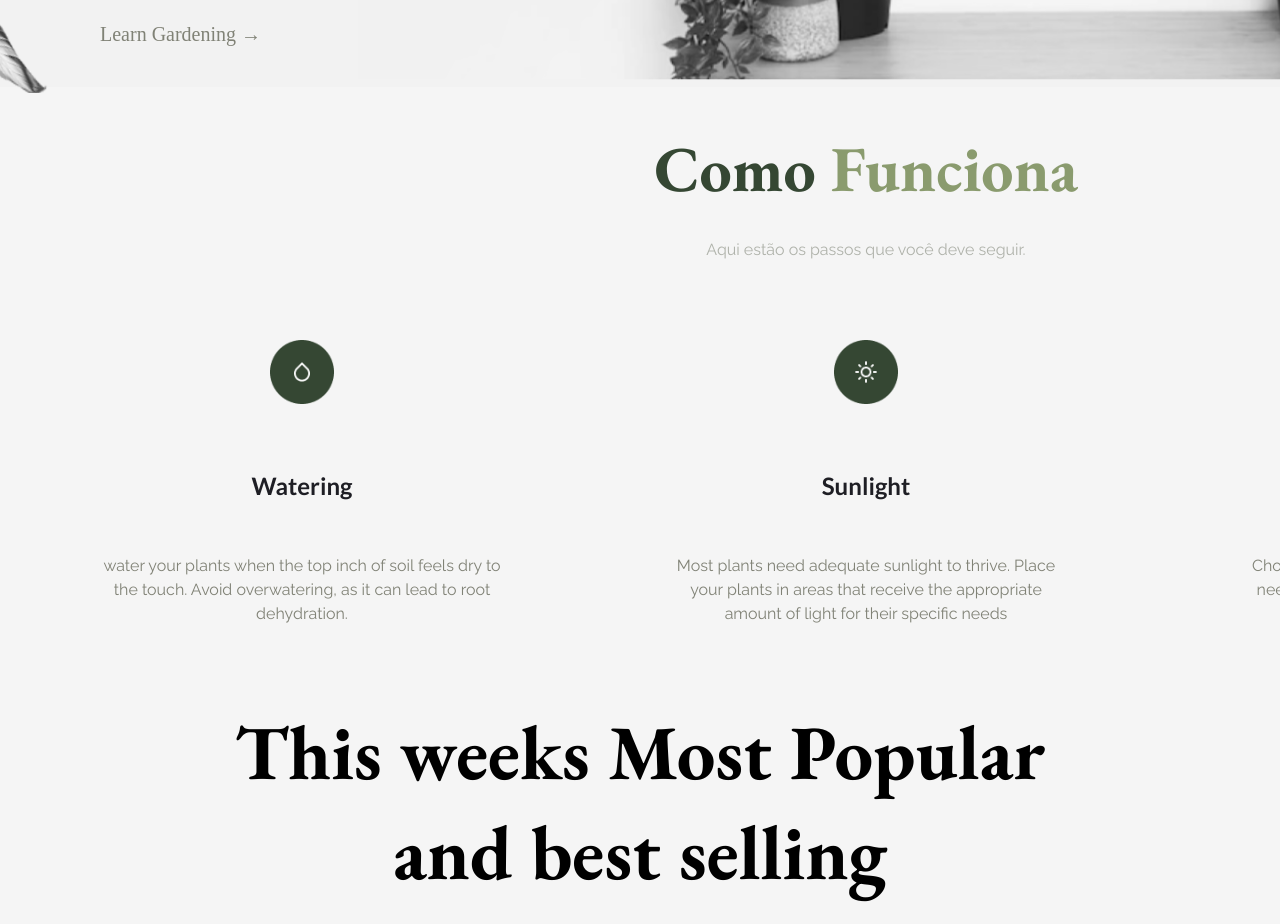
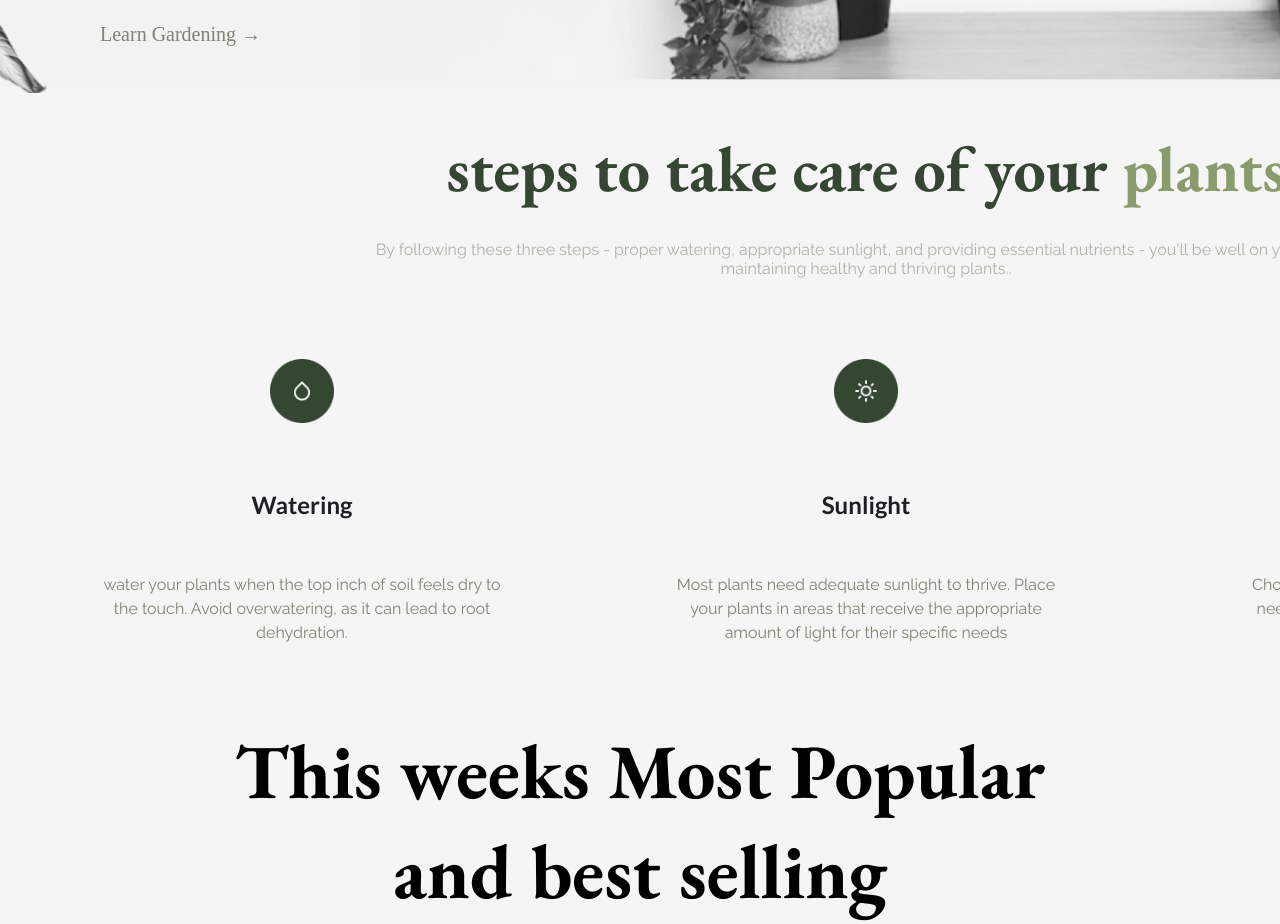
Before and after one commit to talessoares/team4-desafio2-plant-peace, a React (Vite) app in the folder plant-peace-web/clerk-react/: page / in a window 1280 px wide. Shown: the part 1020-1944 px from the top of the page. Built offline with nearby package versions, Linux system fonts and the light colour scheme; no server answers.

Commit message:
feat: Update CardPlant component and Home page
- Update CardPlant component to handle default image loading and error handling
- Update Home page title and description for better clarity and understanding

```diff
--- a/plant-peace-web/clerk-react/src/components/CardPlant/CardPlant.tsx
+++ b/plant-peace-web/clerk-react/src/components/CardPlant/CardPlant.tsx
@@ -1,4 +1,5 @@
 import styles from "./CardPlant.module.css";
+import defaultImg from "../../assets/images/plant1.png";
 
 interface Plant {
   _id: string;
@@ -22,11 +23,11 @@ const calculateDiscount = (price: string, discountPercentage: number) => {
 
   return {
     discountedPrice: discountedPrice.toFixed(2), // Valor com desconto formatado
-    originalPrice: priceValue.toFixed(2) // Preço original formatado
+    originalPrice: priceValue.toFixed(2), // Preço original formatado
   };
 };
 
-// Verifica se a planta está em promoção
+
 const isPlantInSale = (plant: Plant) => {
   return plant.isInSale && plant.discountPercentage > 0;
 };
@@ -42,13 +43,19 @@ const CardPlant = ({ plant }: { plant: Plant }) => {
 
   return (
     <div className={styles.card}>
-      <img src={plant.imgUrl} alt={plant.name} />
+      {/* Carrega a imagem padrão em caso de erro */}
+      <img
+        src={plant.imgUrl || defaultImg} // Use a imagem padrão se plant.imgUrl estiver ausente
+        alt={plant.name}
+        onError={(e) => {
+          e.currentTarget.src = defaultImg; // Substitui pela imagem padrão se houver erro no carregamento
+        }}
+      />
       <h1>{plant.name}</h1>
 
       {isPlantInSale(plant) ? (
         <>
           <p>
-
             <span className={styles.discountedPrice}>R${discountedPrice}</span>
             <span className={styles.originalPrice}>R${originalPrice}</span>
           </p>
@@ -56,6 +63,7 @@ const CardPlant = ({ plant }: { plant: Plant }) => {
       ) : (
         <p>R${plant.price}</p>
       )}
+
 
       <div>
         {plant.label.map((lbl, index) => (
--- a/plant-peace-web/clerk-react/src/pages/Home/Home.tsx
+++ b/plant-peace-web/clerk-react/src/pages/Home/Home.tsx
@@ -11,12 +11,12 @@ import plant from '../../assets/icons/nutrients.png';
 import sun from '../../assets/icons/sun.png';
 
 const Home = () => {
-  // Definindo as props para passar para o SectionSteps
-  const title = "Como Funciona";
-  const description = "Aqui estão os passos que você deve seguir.";
+
+  const title = "steps to take care of your plants";
+  const description = "By following these three steps - proper watering, appropriate sunlight, and providing essential nutrients - you'll be well on your way to maintaining healthy and thriving plants..";
   const cards = [
     {
-      icon: water, // você pode ajustar isso conforme necessário
+      icon: water,
       title: "Watering",
       description: "water your plants when the top inch of soil feels dry to the touch. Avoid overwatering, as it can lead to root  dehydration.",
     },
```
